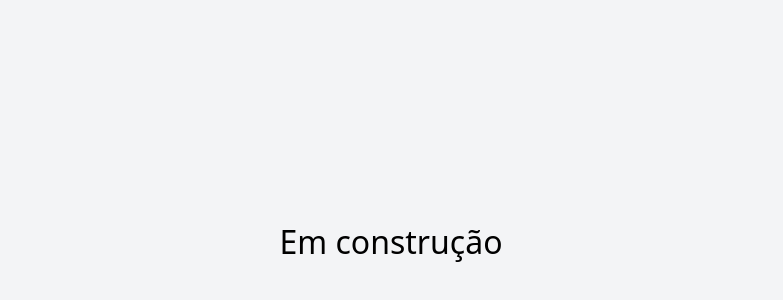
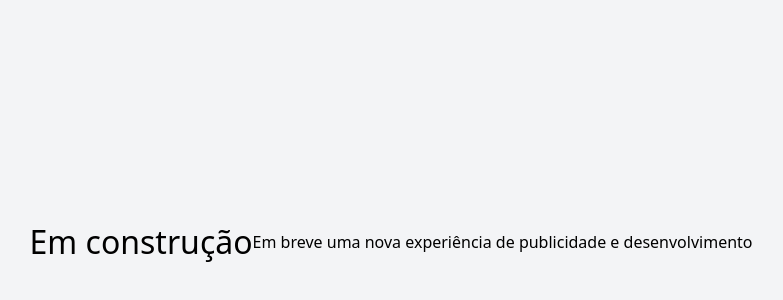
Before and after one commit to projeto-aeon/cursoscaduceu, a Nuxt app: page / in a window 1280 px wide. Shown: the part 158-458 px from the top of the page, without its empty margins (249-1032 px from the left). Built offline with nearby package versions, Linux system fonts and the light colour scheme; a web font is replaced by a local one.

Commit message:
pre configuraçao

```diff
--- a/components/Tutorial.vue
+++ b/components/Tutorial.vue
@@ -2,5 +2,6 @@
 <template>
   <div class="relative flex items-top justify-center min-h-screen bg-gray-100 sm:items-center sm:pt-0">
     <h1>Em construção</h1>
+    <h2>Em breve uma nova experiência de publicidade e desenvolvimento</h2>
   </div>
 </template>
```
